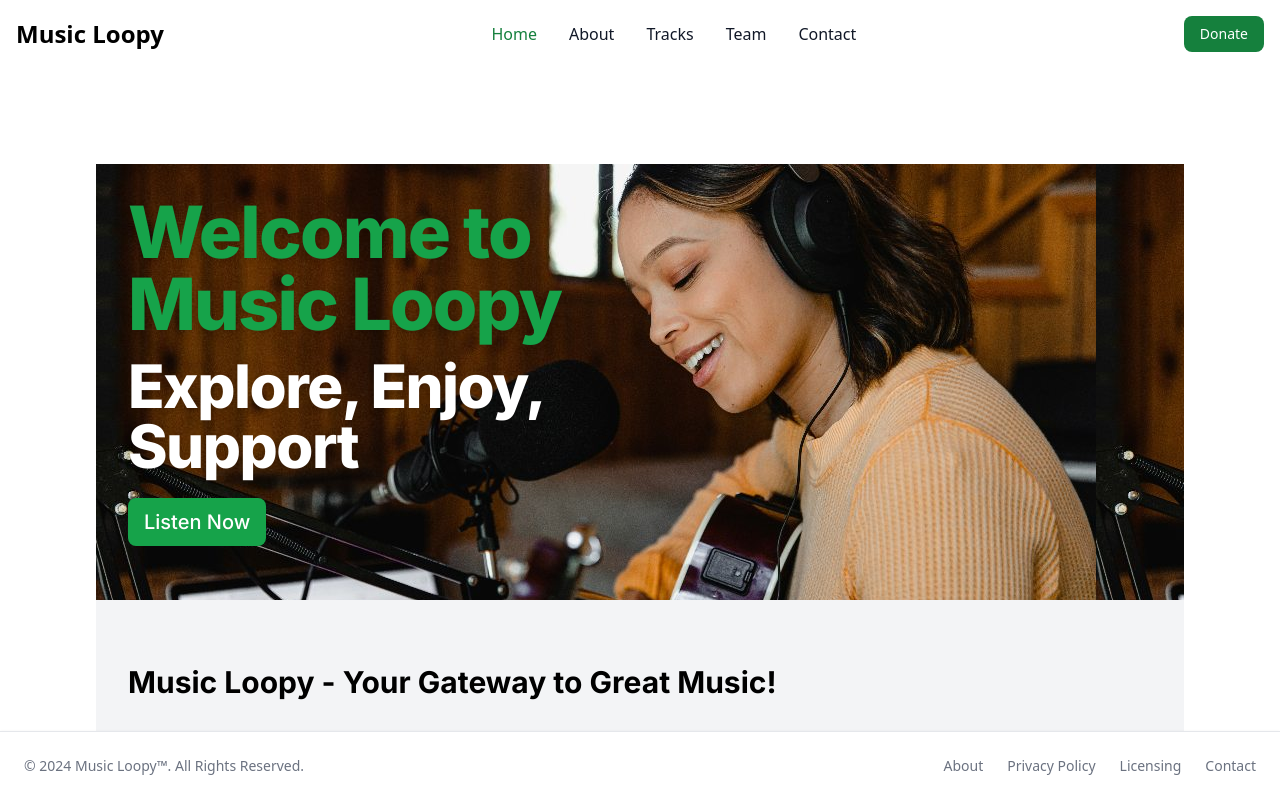
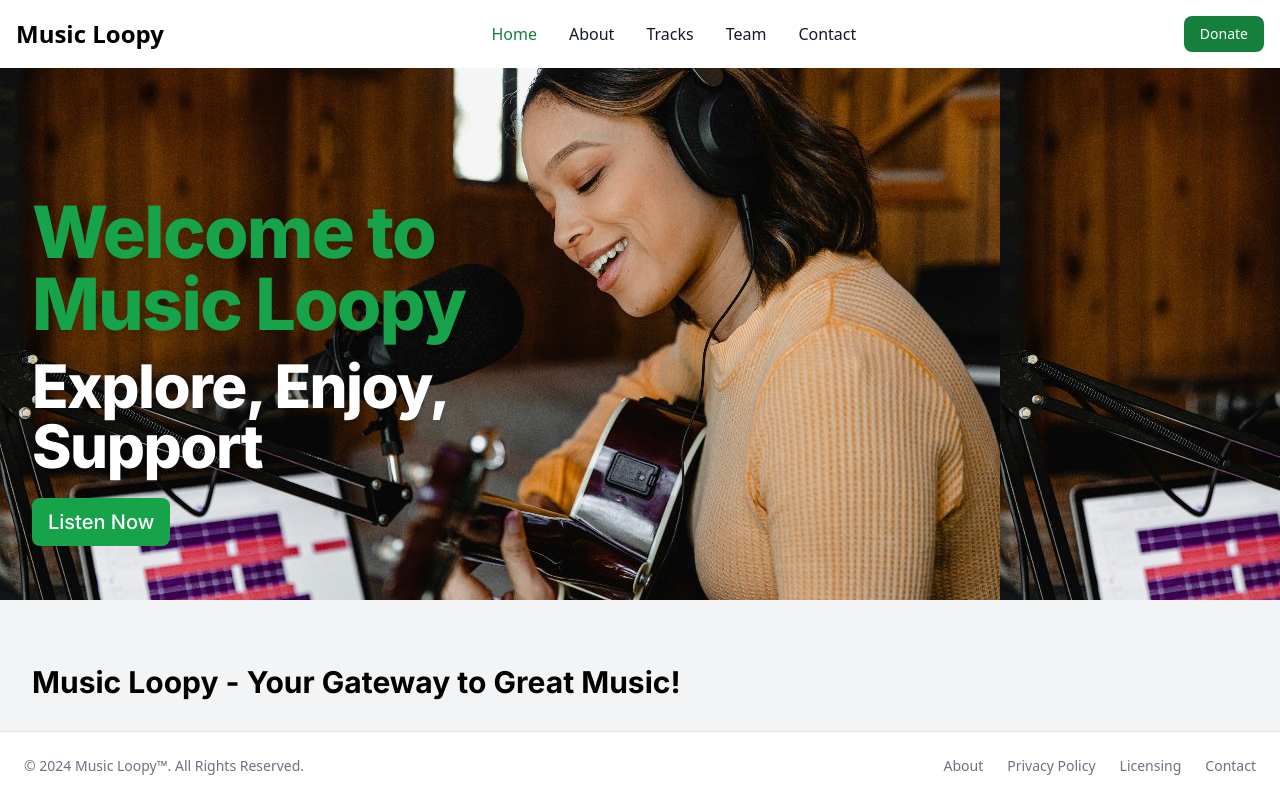
Before and after one commit to AyabongaQwabi/music-loopy-landing-page, a Next.js app: page / in a window 1280 px wide. Shown: the top 798 px of the page. Built offline with nearby package versions, Linux system fonts and the light colour scheme.

Commit message:
fix hero

```diff
--- a/src/components/hero/index.js
+++ b/src/components/hero/index.js
@@ -3,11 +3,11 @@ import Link from 'next/link';
 const Hero = ({ image, header, subHeader, text, cta }) => {
   return (
     <div
-      className={`container h-full bg-[url('/images/guitar.jpg')] h-full home-page-header flex flex-col justify-center items-center`}
+      className={`h-full bg-[url('/images/guitar.jpg')] h-full home-page-header flex flex-col justify-center items-center`}
     >
       <div className='grid md:grid-cols-2 grid-cols-1 flex flex-col justify-center items-center'>
         <div className='h-full px-8 py-8 text-center md:text-left'>
-          <h1 className=' drop-shadow-md text-green-600 text-7xl mb-4 font-extrabold leading-none tracking-tight text-gray-900 dark:text-gray-900'>
+          <h1 className=' my-24 drop-shadow-md text-green-600 text-7xl mb-4 font-extrabold leading-none tracking-tight text-gray-900 dark:text-gray-900'>
             {header}
           </h1>
           {subHeader && (
@@ -17,7 +17,7 @@ const Hero = ({ image, header, subHeader, text, cta }) => {
           )}
 
           <div className='my-8'>
-          <Link href={cta.link} className='mt-4 text-white bg-green-600 hover:bg-green-800 focus:ring-4 focus:outline-none focus:ring-green-300 font-medium rounded-lg  text-xl px-4 py-3 text-center mr-3 md:mr-0 dark:bg-green-600 dark:hover:bg-green-700 dark:focus:ring-green-800'>
+          <Link href={cta.link} className='my-24 mt-4 text-white bg-green-600 hover:bg-green-800 focus:ring-4 focus:outline-none focus:ring-green-300 font-medium rounded-lg  text-xl px-4 py-3 text-center mr-3 md:mr-0 dark:bg-green-600 dark:hover:bg-green-700 dark:focus:ring-green-800'>
             {cta.title}
           </Link>
           </div>
--- a/src/pages/index.js
+++ b/src/pages/index.js
@@ -10,7 +10,7 @@ export default function Home() {
   return (
     <Layout>
       <main
-        className={`flex min-h-screen flex-col items-center justify-between md:p-24 ${inter.className}`}
+        className={`flex min-h-screen flex-col items-center justify-between  ${inter.className}`}
       >
         <Hero
           image='guitar.jpg'
```
